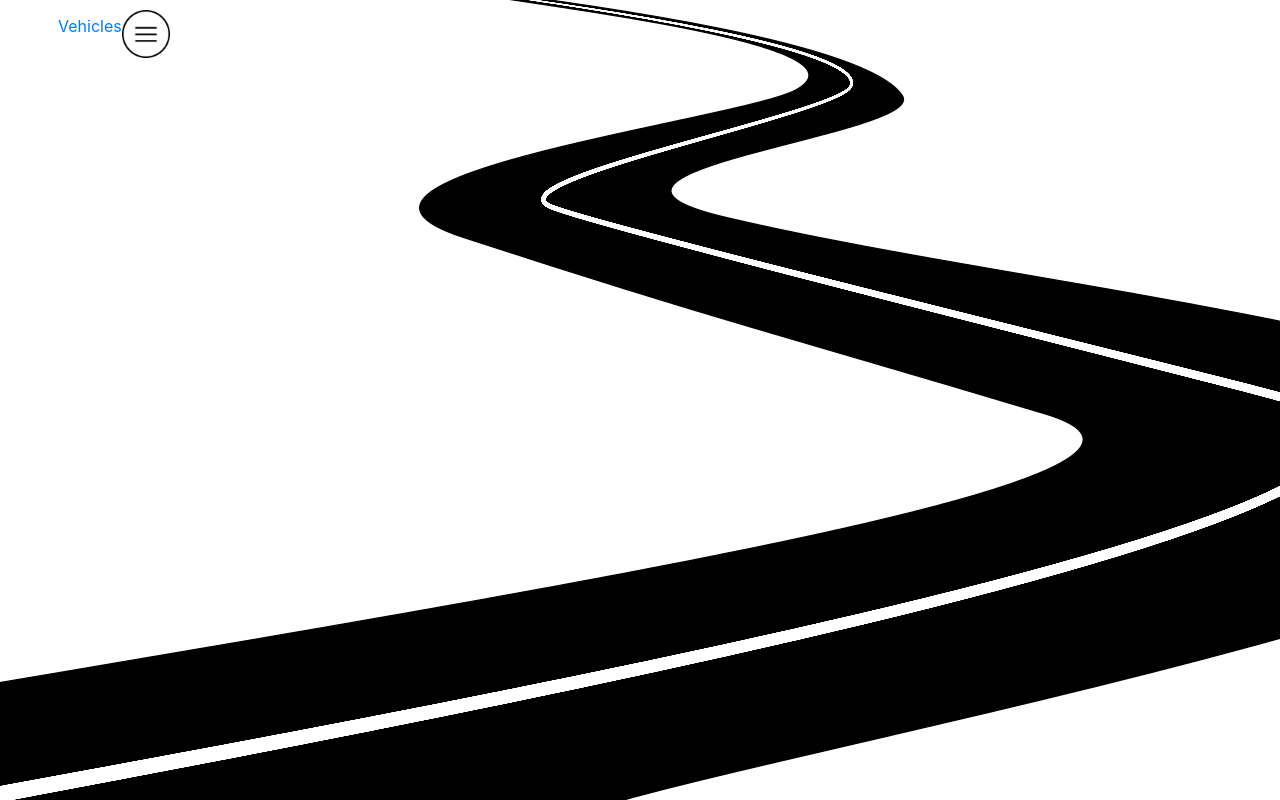
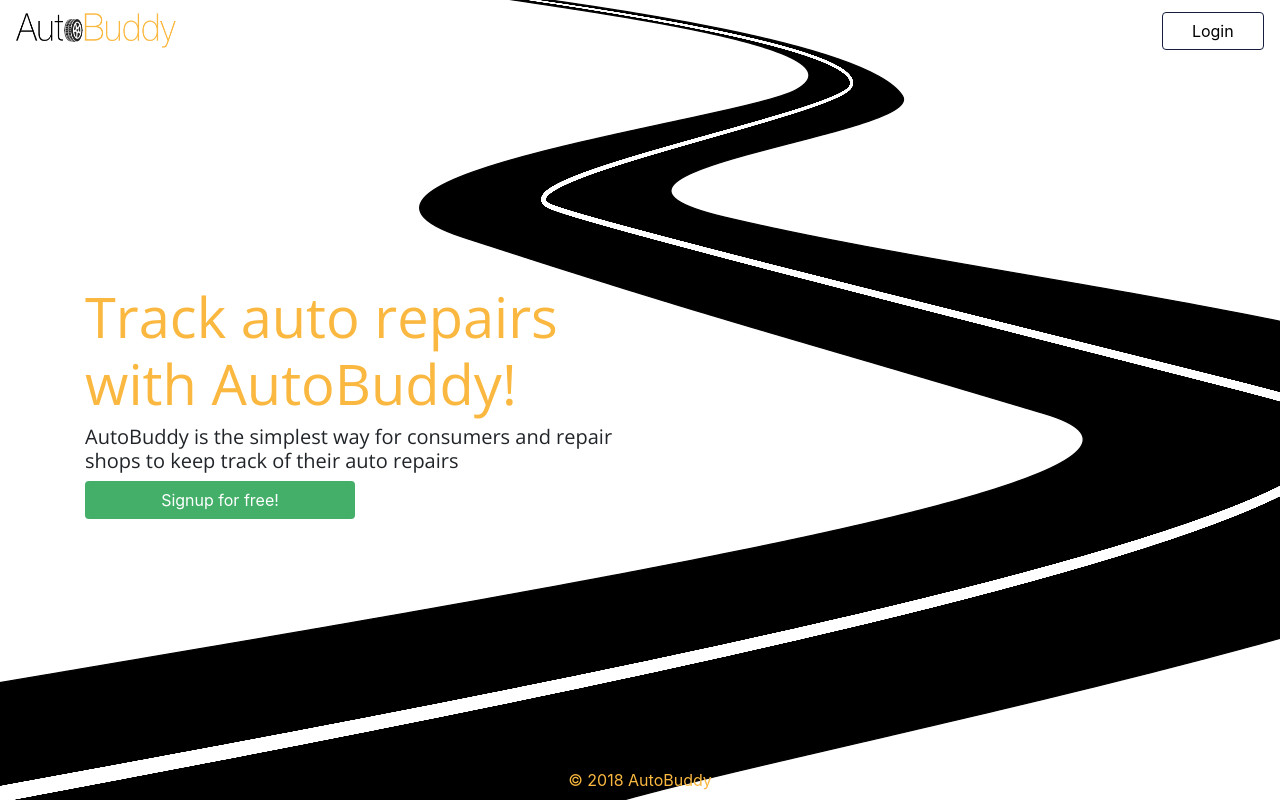
Before and after one commit to AutoBuddyDev/Web-Client, an Angular app in the folder AutoBuddy-Web-Client/: page / in a window 1280 px wide. Built offline with nearby package versions, Linux system fonts and the light colour scheme.

Commit message:
put html back in app

```diff
--- a/AutoBuddy-Web-Client/src/app/app.component.html
+++ b/AutoBuddy-Web-Client/src/app/app.component.html
@@ -1 +1,26 @@
-<app-hamburger></app-hamburger>
+<main>
+    <nav class="navbar navbar-expand-md navbar-light bg-faded">
+      <a class="navbar-brand navy-text" [routerLink]="['/']">
+        <img alt="Brand" src="./assets/images/ab-logo.png" height="35px" width="160px">
+      </a>
+      <button class="navbar-toggler navbar-toggler-right" type="button" data-toggle="collapse" data-target="#navbarNav" aria-controls="navbarNav" aria-expanded="false" aria-label="Toggle navigation">
+        <span class="navbar-toggler-icon"></span>
+      </button>
+      <header class="collapse navbar-collapse" id="navbarNav">
+        <ul class="navbar-nav ml-auto">
+          <li class="nav-item">
+            <!-- <button class="btn login-btn" type="submit" [routerLink]="['/signup']">Signup</button> -->
+            <button class="btn login-btn" type="submit" [routerLink]="['/login']">Login</button>
+          </li>
+        </ul>
+      </header>
+    </nav>
+
+    <router-outlet></router-outlet>
+
+    <footer class="footer">
+      <div class="container navy-text">
+        <span class="ab-yellow-text">&copy; 2018 AutoBuddy</span>
+      </div>
+    </footer>
+  </main>
```
